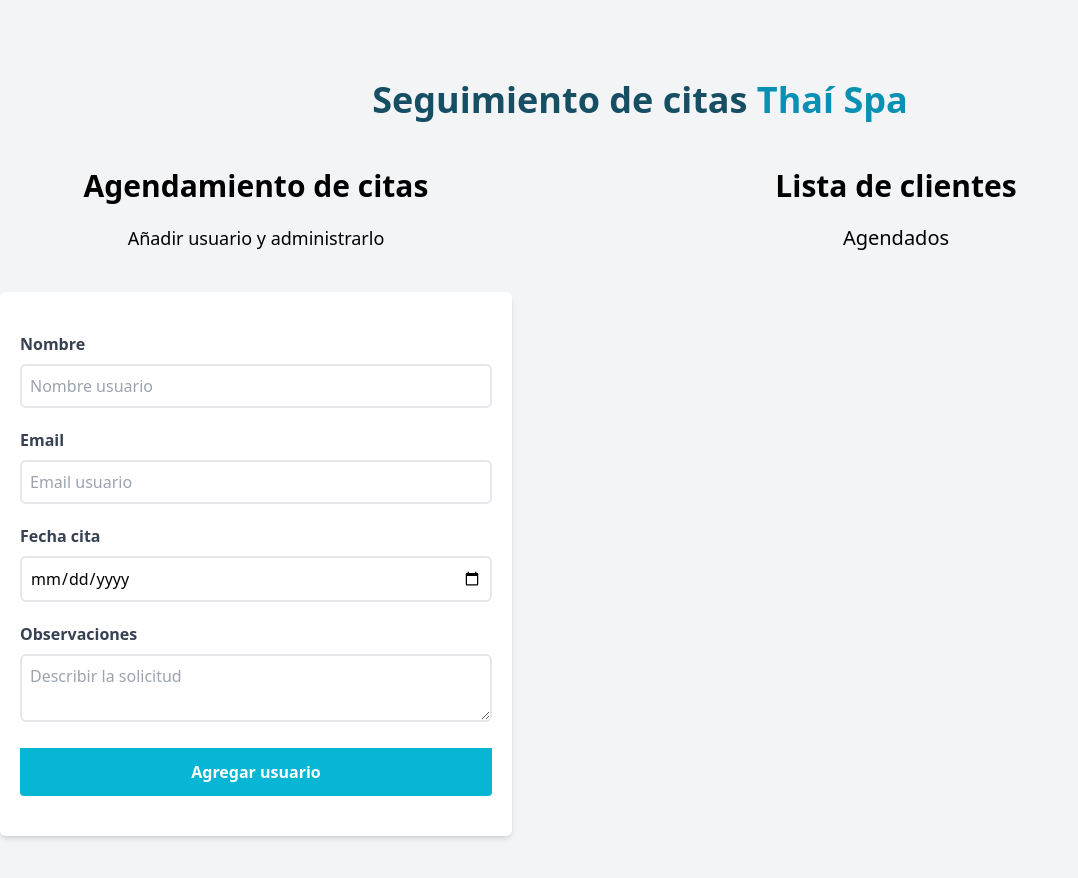
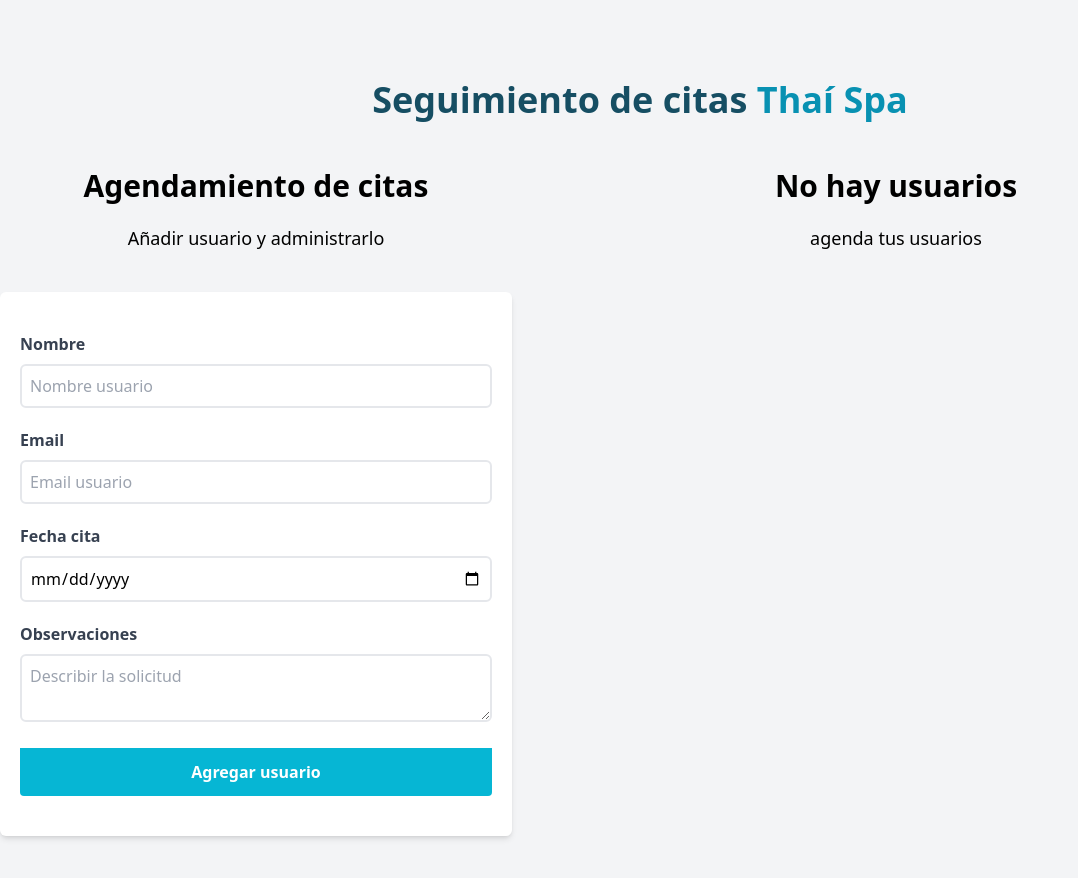
Before and after one commit to lkguevara/administrador-citas, a React (Vite) app: page / in a window 1280 px wide. Shown: the top 878 px of the page, without its empty margins (0-1078 px from the left). Built offline with nearby package versions, Linux system fonts and the light colour scheme.

Commit message:
mostrar textos de forma condicional

```diff
--- a/src/components/ListadoClientes.jsx
+++ b/src/components/ListadoClientes.jsx
@@ -2,9 +2,12 @@ import Usuario from "./Usuario"
 
 
 const ListadoClientes = ({usuarios}) => {
-  console.log(usuarios)
+  // console.log(usuarios && usuarios.length); indica la cantidad de usuarios que hay en el array
+
   return (
     <div className="md:w-1/2 lg:w-3/5 md:h-screen overflow-y-scroll">
+      {usuarios && usuarios.length ? (
+        <>
           <h2 className= "font-black text-3xl text-center mt-10 md:mt-0">
           Lista de clientes
           </h2>
@@ -20,6 +23,22 @@ const ListadoClientes = ({usuarios}) => {
                 usuario = {usuario}
               />
           ))}
+        </>
+      )
+
+       :
+       <>
+        <h2 className= "font-black text-3xl text-center mt-10 md:mt-0">
+          No hay usuarios
+        </h2>
+        <p className= "text-lg mt-5 text-center mb-10">
+         agenda tus usuarios
+        </p>
+       </>
+
+       }
+
+
     </div>
   )
 }
--- a/src/components/Usuario.jsx
+++ b/src/components/Usuario.jsx
@@ -1,5 +1,6 @@
 const Usuario = ({usuario}) => {
-  // console.log(usuario)
+
+
   return (
     <div className= "mx-5 my-10 bg-white shadow-md px-5 py-5 rounded-xl">
     <p className= "font-bold mb-3 text-gray-700" >
```
Lines whose indentation alone changed are shown as unchanged.
